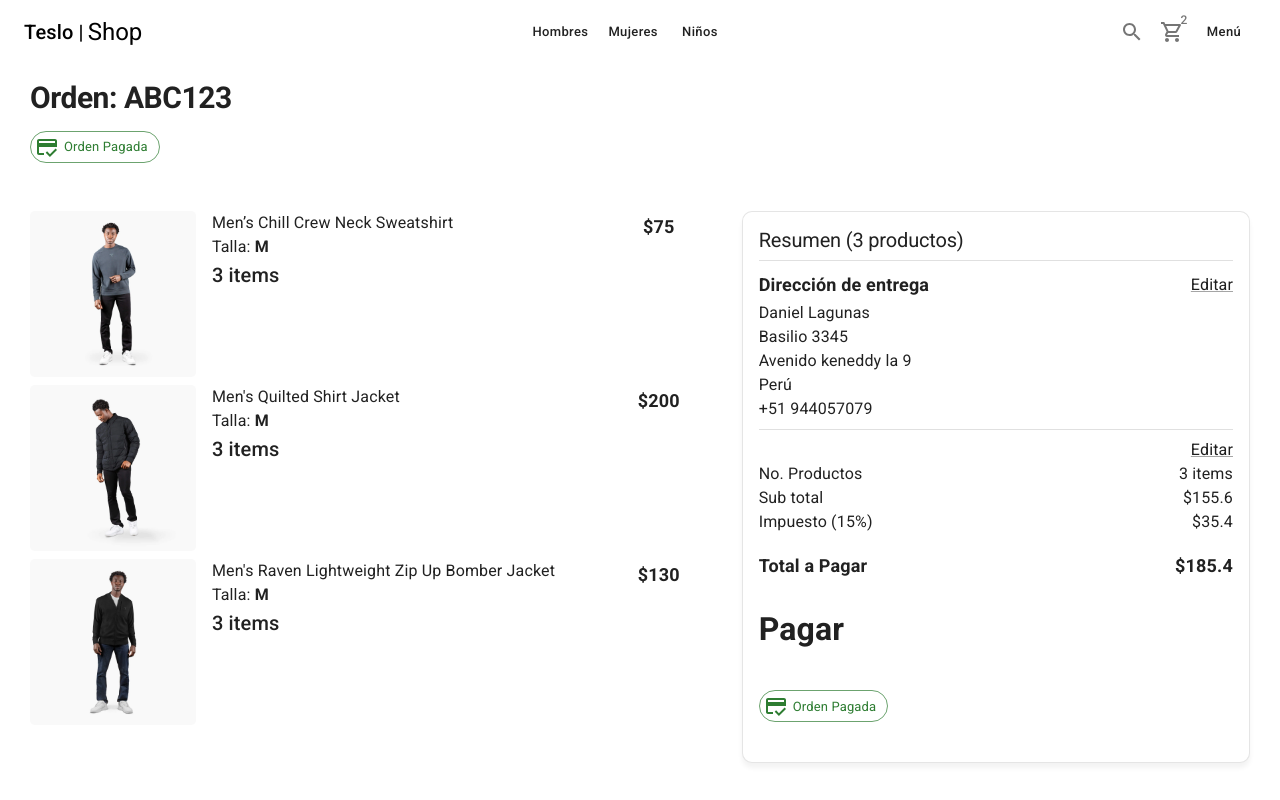
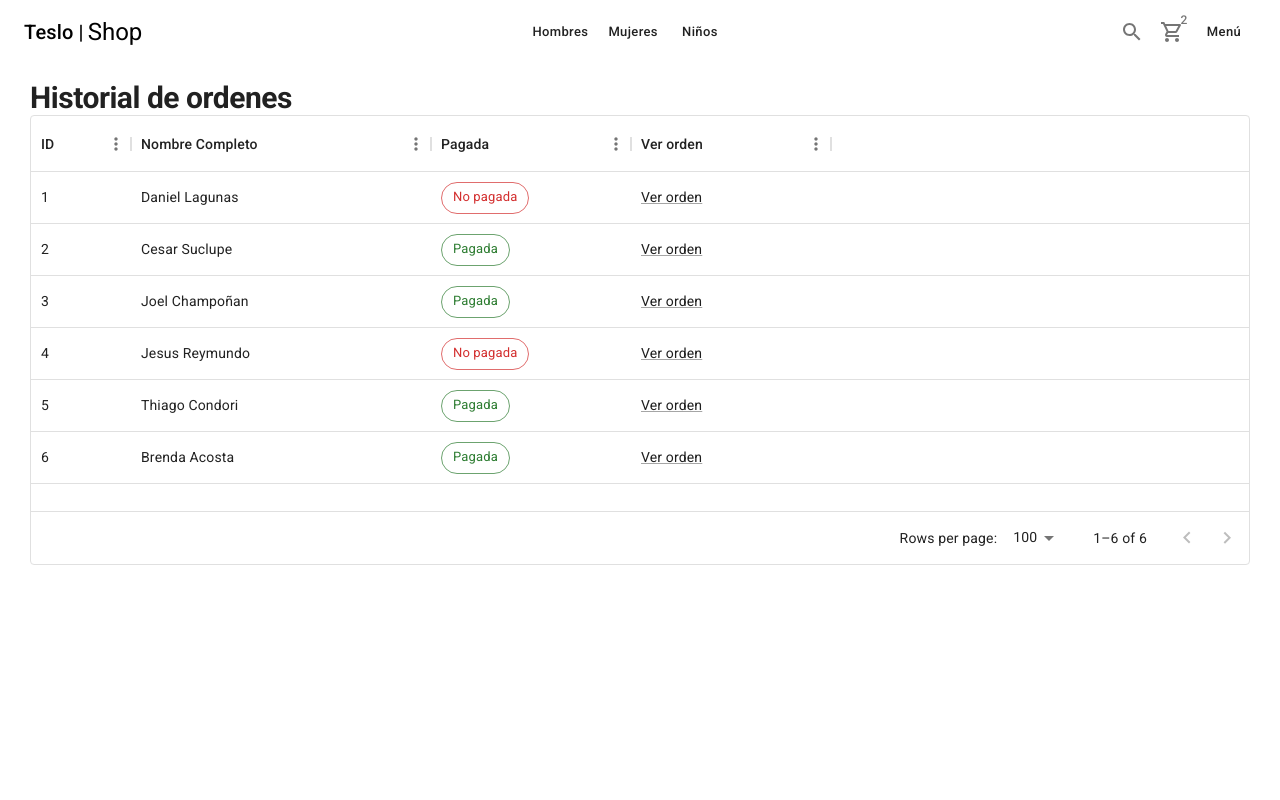
Before and after one commit to DanielHenryL/next-teslo-shop, a Next.js app: page /orders/history in a window 1280 px wide. Built offline with nearby package versions, Linux system fonts and the light colour scheme.

Commit message:
Historial de ordenes

```diff
--- a/package.json
+++ b/package.json
@@ -13,6 +13,7 @@
     "@emotion/styled": "^11.11.0",
     "@mui/icons-material": "^5.11.16",
     "@mui/material": "^5.13.6",
+    "@mui/x-data-grid": "^6.9.1",
     "@types/node": "20.3.2",
     "@types/react": "18.2.14",
     "@types/react-dom": "18.2.6",
--- /dev/null
+++ b/pages/orders/history.tsx
@@ -0,0 +1,65 @@
+import { ShopLayout } from '@/components/layouts'
+import { Chip, Grid, Link, Typography } from '@mui/material'
+import { DataGrid, GridColDef, GridRenderCellParams} from '@mui/x-data-grid'
+import NextLink from 'next/link'
+const columns:GridColDef[] = [
+    { field: 'id', headerName: 'ID',width:100 },
+    { field: 'fullName', headerName: 'Nombre Completo',width:300 },
+    {
+        field:'paid',
+        headerName:'Pagada',
+        description:'Muestra informacion si esta pagada la orden o no',
+        width:200,
+        renderCell:( params:GridRenderCellParams ) => {
+            return (
+                params.row.paid
+                ? <Chip color='success' label='Pagada' variant='outlined'/>
+                : <Chip color='error' label='No pagada' variant='outlined'/>
+            )
+        }
+    },
+    {
+        field:'orderAnterior',
+        headerName:'Ver orden',
+        description:'Ver dettale de la compra',
+        width:200,
+        sortable:false,
+        renderCell:(params:GridRenderCellParams)=>{
+            return (
+                <NextLink href={ `/orders/${params.row.id}`} passHref legacyBehavior>
+                    <Link underline='always'> Ver orden</Link>
+                </NextLink>
+            )
+        }
+
+    }
+]
+const rows =[
+    { id:1, paid:false, fullName:'Daniel Lagunas' },
+    { id:2, paid:true, fullName:'Cesar Suclupe' },
+    { id:3, paid:true, fullName:'Joel Champoñan' },
+    { id:4, paid:false, fullName:'Jesus Reymundo' },
+    { id:5, paid:true, fullName:'Thiago Condori' },
+    { id:6, paid:true, fullName:'Brenda Acosta' },
+]
+
+const HistoryPage = () => {
+  return (
+    <ShopLayout title={'Historial de ordenes'} pageDescription={'Historial de ordenes del cliente'}>
+        <Typography variant='h1' component={'h1'}>Historial de ordenes</Typography>
+        <Grid container>
+            <Grid item xs={ 12 } sx={{ height:450, width:'100%'}}>
+                <DataGrid
+                    rows={ rows }
+                    columns={ columns }
+                    disableRowSelectionOnClick
+                />
+
+
+            </Grid>
+        </Grid>
+    </ShopLayout>
+  )
+}
+
+export default HistoryPage
```
Also changed, not shown: 1 other file (tests, documents, lock files or other folders).
